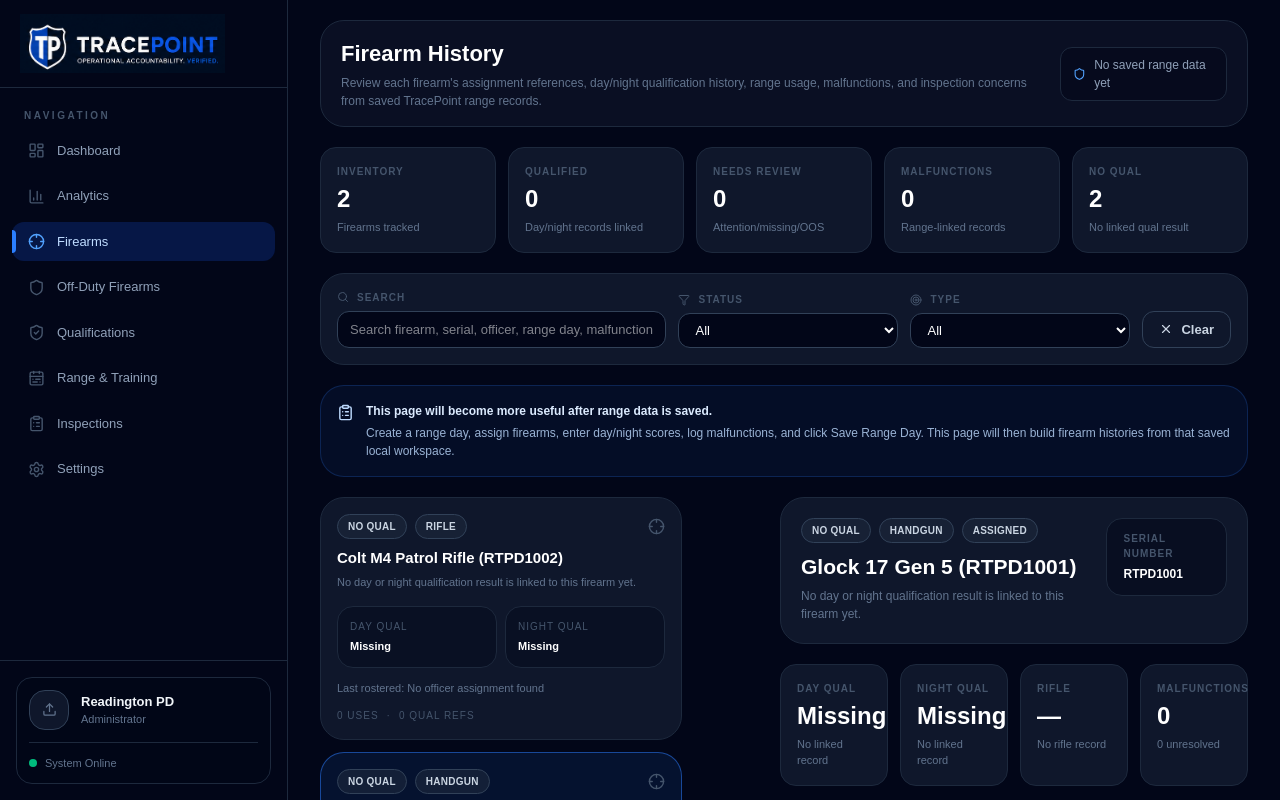
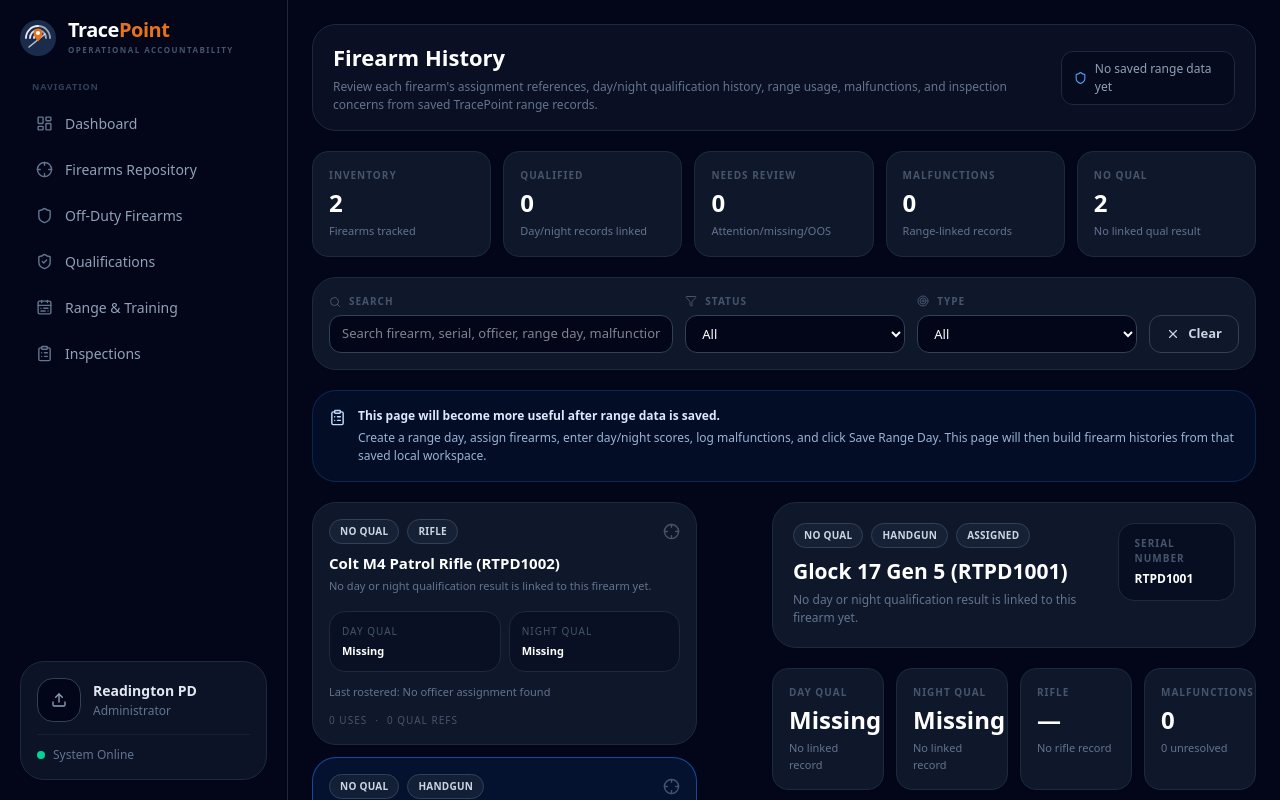
Before and after one commit to jphares65/tracepoint, a Next.js app: page /firearms in a window 1280 px wide. Shown: the top 800 px of the page. Built offline with nearby package versions, Linux system fonts and the light colour scheme.

Commit message:
Add role-aware home inbox and command dashboard

```diff
--- a/src/app/page.tsx
+++ b/src/app/command-dashboard/page.tsx
@@ -797,7 +797,7 @@
   const recordTone: Tone = incompletePackets.length > 0 ? "amber" : "green";
 
   return (
-    <TracePointShell activePage="Dashboard">
+    <TracePointShell activePage="Command Dashboard">
       <div className="mx-auto w-full max-w-[1600px] space-y-5">
         <header className="rounded-3xl border border-slate-800 bg-slate-900/60 px-4 py-4 sm:px-5">
           <div className="flex flex-col gap-3 lg:flex-row lg:items-center lg:justify-between">
--- a/src/app/components/TracePointShell.tsx
+++ b/src/app/components/TracePointShell.tsx
@@ -1,21 +1,15 @@
 "use client";
 
-import Image from "next/image";
 import Link from "next/link";
-import { usePathname } from "next/navigation";
-import { useState, type ReactNode } from "react";
+import type { ReactNode } from "react";
 import {
   LayoutDashboard,
-  BarChart3,
   Crosshair,
   Shield,
   ShieldCheck,
   CalendarRange,
   ClipboardList,
-  Settings,
   Upload,
-  Menu,
-  X,
 } from "lucide-react";
 
 type TracePointShellProps = {
@@ -25,210 +19,105 @@
 
 const NAV_ITEMS = [
   { label: "Dashboard", href: "/", icon: LayoutDashboard },
-  { label: "Analytics", href: "/analytics", icon: BarChart3 },
-  { label: "Firearms", href: "/firearms", icon: Crosshair },
+  { label: "Firearms Repository", href: "/firearms", icon: Crosshair },
   { label: "Off-Duty Firearms", href: "/off-duty-firearms", icon: Shield },
   { label: "Qualifications", href: "/qualifications", icon: ShieldCheck },
   { label: "Range & Training", href: "/range-days", icon: CalendarRange },
   { label: "Inspections", href: "/inspections", icon: ClipboardList },
-  { label: "Settings", href: "/settings", icon: Settings },
-];
+] as const;
 
-function isActivePage(activePage: string, itemLabel: string) {
+function TPMark({ size = 32 }: { size?: number }) {
   return (
-    activePage === itemLabel ||
-    (activePage === "Firearms Repository" && itemLabel === "Firearms") ||
-    (activePage === "Off-Duty" && itemLabel === "Off-Duty Firearms") ||
-    (activePage === "Range Days" && itemLabel === "Range & Training")
+    <svg
+      width={size}
+      height={size}
+      viewBox="0 0 36 36"
+      fill="none"
+      xmlns="http://www.w3.org/2000/svg"
+      className="flex-shrink-0"
+    >
+      <circle cx="18" cy="18" r="18" fill="#1B2B4B" />
+      <path d="M18 6 A12 12 0 0 0 6 18" stroke="white" strokeWidth="1.8" strokeLinecap="round" fill="none" opacity="0.9" />
+      <path d="M18 10 A8 8 0 0 0 10 18" stroke="white" strokeWidth="1.8" strokeLinecap="round" fill="none" opacity="0.9" />
+      <path d="M18 14 A4 4 0 0 0 14 18" stroke="white" strokeWidth="1.8" strokeLinecap="round" fill="none" opacity="0.9" />
+      <path d="M18 6 A12 12 0 0 1 30 18" stroke="white" strokeWidth="1.8" strokeLinecap="round" fill="none" opacity="0.6" />
+      <path d="M18 10 A8 8 0 0 1 26 18" stroke="white" strokeWidth="1.8" strokeLinecap="round" fill="none" opacity="0.6" />
+      <line x1="9" y1="27" x2="25" y2="14" stroke="white" strokeWidth="1.6" strokeLinecap="round" opacity="0.7" />
+      <circle cx="18" cy="18" r="1.5" fill="white" opacity="0.9" />
+      <path d="M18 8.5 C15.5 8.5 13.5 10.5 13.5 13 C13.5 16.5 18 21.5 18 21.5 C18 21.5 22.5 16.5 22.5 13 C22.5 10.5 20.5 8.5 18 8.5Z" fill="#E8721C" />
+      <circle cx="18" cy="13" r="2" fill="white" />
+    </svg>
   );
 }
 
-function isActiveRoute(pathname: string, href: string) {
-  if (href === "/") return pathname === "/";
+export default function TracePointShell({ activePage, children }: TracePointShellProps) {
+  return (
+    <div className="min-h-screen bg-slate-950 text-white" style={{ fontFamily: "system-ui, sans-serif" }}>
+      <div className="flex min-h-screen">
+        <aside className="fixed inset-y-0 left-0 hidden w-72 flex-col border-r border-slate-800 bg-slate-950 p-5 lg:flex">
+          <div className="mb-6">
+            <div className="flex items-center gap-3">
+              <TPMark size={36} />
+              <div>
+                <div className="flex items-baseline">
+                  <span className="text-[20px] font-extrabold leading-none tracking-tight text-white">Trace</span>
+                  <span className="text-[20px] font-extrabold leading-none tracking-tight text-[#E8721C]">Point</span>
+                </div>
+                <p className="mt-1 text-[8px] font-semibold uppercase tracking-[0.18em] text-slate-600">
+                  Operational Accountability
+                </p>
+              </div>
+            </div>
+          </div>
 
-  return pathname === href || pathname.startsWith(`${href}/`);
-}
-
-function NavigationLinks({
-  activePage,
-  pathname,
-  onNavigate,
-}: {
-  activePage: string;
-  pathname: string;
-  onNavigate?: () => void;
-}) {
-  return (
-    <nav className="flex-1 space-y-1.5 overflow-y-auto px-3 py-5">
-      <p className="mb-2 px-3 text-[10px] font-semibold uppercase tracking-[0.25em] text-slate-600">
+          <nav className="flex flex-1 flex-col gap-1.5">
+            <p className="mb-1 px-3 text-[9px] font-semibold uppercase tracking-widest text-slate-700">
               Navigation
             </p>
 
             {NAV_ITEMS.map((item) => {
               const Icon = item.icon;
-        const active =
-          isActivePage(activePage, item.label) ||
-          isActiveRoute(pathname, item.href);
+              const isActive = activePage === item.label;
 
               return (
                 <Link
                   key={item.label}
                   href={item.href}
-            onClick={onNavigate}
-            aria-current={active ? "page" : undefined}
-            className={`group relative flex items-center gap-3 rounded-xl px-4 py-2.5 text-[13px] transition-all duration-200 ${
-              active
-                ? "bg-blue-600/20 text-blue-200"
-                : "text-slate-400 hover:bg-slate-800/70 hover:text-slate-200"
+                  className={`group relative flex items-center gap-3 rounded-2xl px-4 py-2.5 text-sm font-medium transition-all duration-200 ${
+                    isActive
+                      ? "bg-blue-600 text-white shadow-lg shadow-blue-950/30"
+                      : "text-slate-400 hover:bg-slate-900 hover:text-white"
                   }`}
                 >
-            {active && (
-              <span className="absolute bottom-2 left-0 top-2 w-1 rounded-r-full bg-blue-500" />
+                  {isActive && (
+                    <span className="absolute left-0 top-1/2 h-6 w-1 -translate-y-1/2 rounded-r-full bg-blue-300" />
                   )}
-
-            <Icon
-              size={17}
-              className={
-                active
-                  ? "text-blue-400"
-                  : "text-slate-600 group-hover:text-slate-400"
-              }
-            />
-
-            <span className="truncate">{item.label}</span>
+                  <Icon size={17} className={isActive ? "text-white" : "text-slate-500 group-hover:text-slate-300"} />
+                  <span>{item.label}</span>
                 </Link>
               );
             })}
           </nav>
-  );
-}
 
-function AgencyCard() {
-  return (
-    <div className="border-t border-slate-800 p-4">
-      <div className="rounded-2xl border border-slate-800 bg-slate-950/40 p-3">
+          <div className="mt-6 rounded-3xl border border-slate-800 bg-slate-900/80 p-4">
             <div className="flex items-center gap-3">
-          <button
-            type="button"
-            title="Department patch upload placeholder"
-            className="flex h-10 w-10 flex-shrink-0 items-center justify-center rounded-2xl border border-slate-700 bg-slate-900 text-slate-500 transition hover:border-blue-500/40 hover:text-blue-400"
-          >
-            <Upload size={15} />
-          </button>
-
-          <div className="min-w-0">
-            <p className="truncate text-[13px] font-semibold text-slate-100">
-              Readington PD
-            </p>
-
-            <p className="text-[11px] text-slate-500">Administrator</p>
+              <div className="flex h-11 w-11 items-center justify-center rounded-2xl border border-slate-700 bg-slate-950 text-slate-400">
+                <Upload size={16} />
+              </div>
+              <div className="min-w-0 flex-1">
+                <p className="truncate text-sm font-semibold text-slate-200">Readington PD</p>
+                <p className="mt-0.5 text-xs text-slate-500">Administrator</p>
               </div>
             </div>
-
-        <div className="mt-3 flex items-center gap-2 border-t border-slate-800 pt-3 text-[11px] text-slate-500">
-          <span className="h-2 w-2 rounded-full bg-emerald-500" />
+            <div className="mt-3 flex items-center gap-2 border-t border-slate-800/60 pt-3 text-xs text-slate-500">
+              <span className="h-2 w-2 rounded-full bg-emerald-400" />
               System Online
             </div>
           </div>
-    </div>
-  );
-}
-
-function BrandHeader({ compact = false }: { compact?: boolean }) {
-  return (
-    <Link href="/" className="block min-w-0">
-      <Image
-        src="/tracepoint-logo-dark.png"
-        alt="TracePoint"
-        width={compact ? 155 : 205}
-        height={compact ? 38 : 50}
-        priority
-        className={`h-auto object-contain ${
-          compact ? "w-[150px] sm:w-[160px]" : "w-[205px]"
-        }`}
-      />
-    </Link>
-  );
-}
-
-export default function TracePointShell({
-  activePage,
-  children,
-}: TracePointShellProps) {
-  const pathname = usePathname();
-  const [mobileOpen, setMobileOpen] = useState(false);
-
-  return (
-    <div className="min-h-screen bg-slate-950 text-white">
-      <div className="flex min-h-screen">
-        {/* Desktop sidebar */}
-        <aside className="fixed inset-y-0 left-0 z-40 hidden w-72 border-r border-slate-800 bg-slate-950 lg:flex lg:flex-col">
-          <div className="border-b border-slate-800 px-5 py-3.5">
-            <BrandHeader />
-          </div>
-
-          <NavigationLinks activePage={activePage} pathname={pathname} />
-
-          <AgencyCard />
         </aside>
 
-        {/* Mobile drawer overlay */}
-        {mobileOpen && (
-          <div className="fixed inset-0 z-50 lg:hidden">
-            <button
-              type="button"
-              aria-label="Close navigation backdrop"
-              onClick={() => setMobileOpen(false)}
-              className="absolute inset-0 bg-black/60 backdrop-blur-sm"
-            />
-
-            <aside className="absolute inset-y-0 left-0 flex w-[86vw] max-w-[340px] flex-col border-r border-slate-800 bg-slate-950 shadow-2xl">
-              <div className="flex items-center justify-between gap-3 border-b border-slate-800 px-4 py-3.5">
-                <BrandHeader compact />
-
-                <button
-                  type="button"
-                  aria-label="Close navigation"
-                  onClick={() => setMobileOpen(false)}
-                  className="rounded-xl border border-slate-800 bg-slate-900 p-2 text-slate-400 transition hover:border-blue-500/40 hover:text-white"
-                >
-                  <X size={18} />
-                </button>
-              </div>
-
-              <NavigationLinks
-                activePage={activePage}
-                pathname={pathname}
-                onNavigate={() => setMobileOpen(false)}
-              />
-
-              <AgencyCard />
-            </aside>
-          </div>
-        )}
-
-        {/* Main area */}
-        <main className="min-h-screen min-w-0 flex-1 lg:pl-72">
-          {/* Mobile top bar */}
-          <header className="sticky top-0 z-40 flex items-center justify-between gap-3 border-b border-slate-800 bg-slate-950/95 px-4 py-3 backdrop-blur lg:hidden">
-            <BrandHeader compact />
-
-            <button
-              type="button"
-              aria-label="Open navigation"
-              onClick={() => setMobileOpen(true)}
-              className="rounded-xl border border-slate-800 bg-slate-900 p-2 text-slate-300 transition hover:border-blue-500/40 hover:text-white"
-            >
-              <Menu size={20} />
-            </button>
-          </header>
-
-          {/*
-            Important:
-            Do NOT cap this wrapper with max-w-7xl.
-            Individual pages now control their own max width, usually max-w-[1600px].
-          */}
-          <div className="w-full px-3 py-4 sm:px-5 sm:py-5 lg:px-6 xl:px-8 2xl:px-10">
+        <main className="min-h-screen flex-1 lg:pl-72">
+          <div className="mx-auto w-full max-w-7xl px-6 py-6">
             {children}
           </div>
         </main>
--- a/src/app/off-duty-firearms/page.tsx
+++ b/src/app/off-duty-firearms/page.tsx
@@ -8,6 +8,10 @@
   type FormEvent,
 } from "react";
 import TracePointShell from "@/app/components/TracePointShell";
+import {
+  CHIEF_PROFILE,
+  CURRENT_USER_PROFILE,
+} from "@/app/lib/tracepoint/current-user";
 import {
   AlertTriangle,
   CheckCircle2,
@@ -156,16 +160,16 @@
 const INBOX_KEY = "tracepoint-inbox-v1";
 
 const CURRENT_OFFICER = {
-  id: "officer-martinez",
-  name: "Off. Martinez, Karen",
-  badge: "#3091",
-  unit: "Patrol C",
+  id: CURRENT_USER_PROFILE.id,
+  name: CURRENT_USER_PROFILE.name,
+  badge: CURRENT_USER_PROFILE.badge,
+  unit: CURRENT_USER_PROFILE.unit,
 };
 
 const CHIEF_USER = {
-  id: "chief-1",
-  name: "Chief Thomas",
-  role: "Chief of Police",
+  id: CHIEF_PROFILE.id,
+  name: CHIEF_PROFILE.name,
+  role: CHIEF_PROFILE.role,
 };
 
 const TABS: OffDutyTab[] = [
```
Also changed, not shown: src/app/lib/tracepoint/current-user.ts (added). Lines whose indentation alone changed are shown as unchanged.
